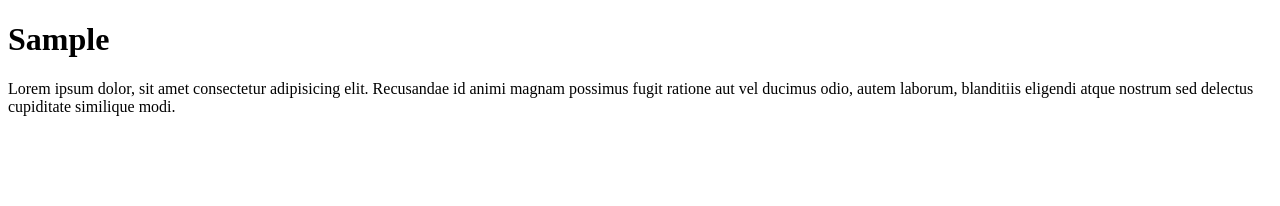
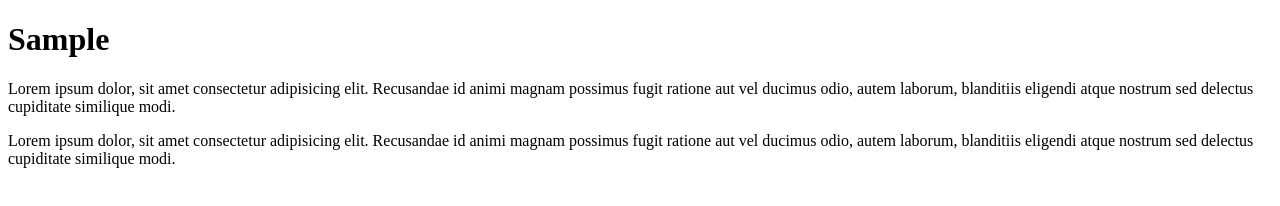
Before and after one commit to TejaRavada/Test, a plain HTML site: page index.html in a window 1280 px wide. Drawn offline with Linux system fonts and the light colour scheme.

Commit message:
third commit

```diff
--- a/index.html
+++ b/index.html
@@ -8,5 +8,6 @@
 <body>
     <h1>Sample</h1>
     <p>Lorem ipsum dolor, sit amet consectetur adipisicing elit. Recusandae id animi magnam possimus fugit ratione aut vel ducimus odio, autem laborum, blanditiis eligendi atque nostrum sed delectus cupiditate similique modi.</p>
+    <p>Lorem ipsum dolor, sit amet consectetur adipisicing elit. Recusandae id animi magnam possimus fugit ratione aut vel ducimus odio, autem laborum, blanditiis eligendi atque nostrum sed delectus cupiditate similique modi.</p>
 </body>
 </html>
```
